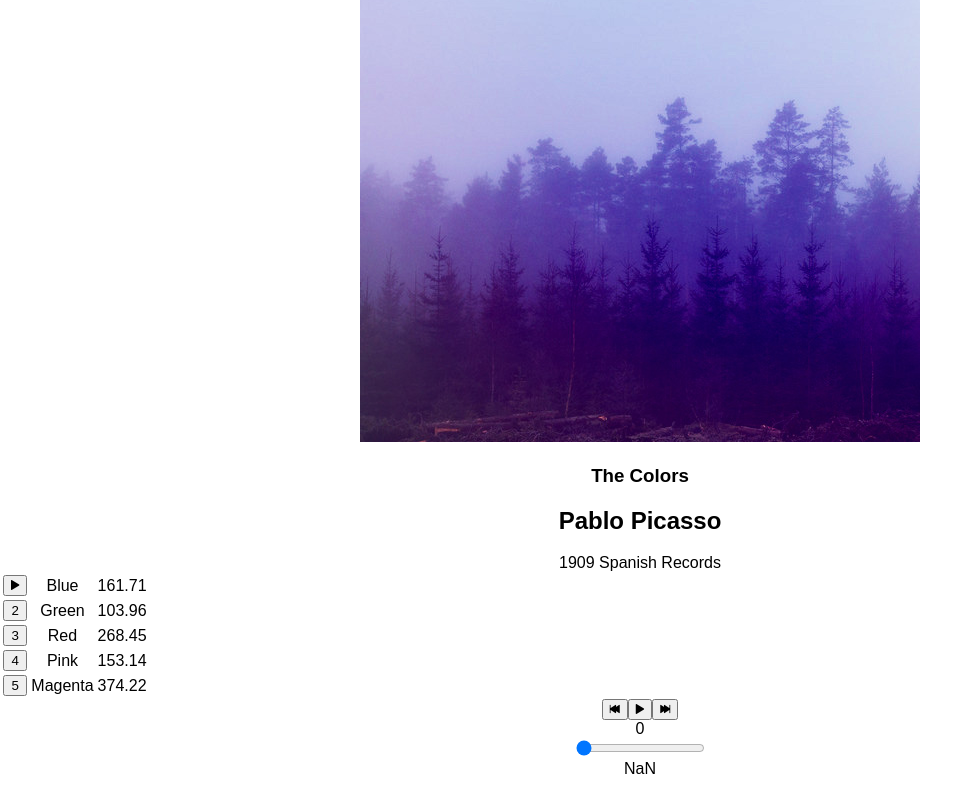
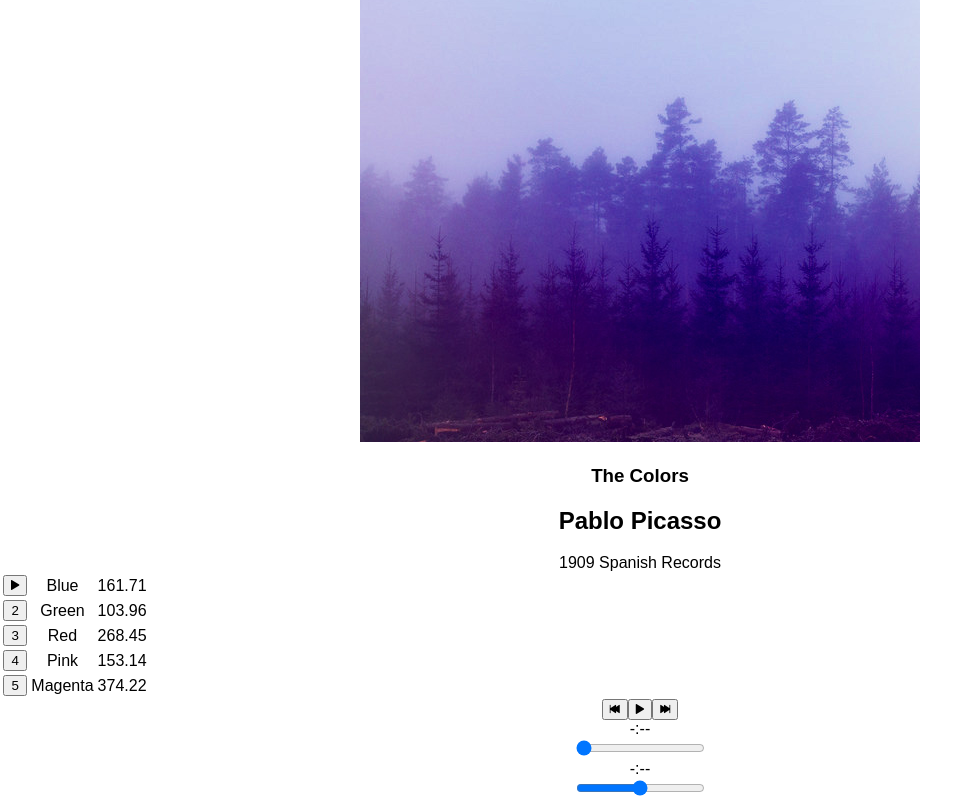
Before and after one commit to mmmeldz/Bloc-Jams-React, a React (Create React App) app: page /album/the-colors in a window 1280 px wide. Shown: the part 216-1016 px from the top of the page, without its empty margins (0-980 px from the left). Before the commit the page ends 994 px from the top, so only its background shows below. Built offline with nearby package versions, Linux system fonts and the light colour scheme.

Commit message:
Adding Volume Control and Time Format

```diff
--- a/src/components/Album.js
+++ b/src/components/Album.js
@@ -15,6 +15,7 @@ class Album extends Component {
       currentSong: album.songs[0],
       currentTime: 0,
       duration: album.songs[0].duration,
+      volume: .5,
       isPlaying: false
     };
 
@@ -89,6 +90,22 @@ handleNextClick() {
   this.setState({ currentTime: newTime });
 }
 
+formatTime(time) {
+  if (time){
+        const newTime = Math.floor(time / 60) + ':' + (((time%60) < 10) ? ('0' + (Math.floor(time % 60))) : (Math.floor(time % 60)));
+       return newTime;
+    } else {
+        return"-:--";
+    }
+}
+
+
+handleVolumeChange(e) {
+  const newVolume = e.target.value;
+  this.audioElement.volume = newVolume;
+  this.setState({ volume: newVolume });
+  }
+
   render() {
     return(
       <section className="album">
@@ -140,6 +157,8 @@ handleNextClick() {
          handlePrevClick={() => this.handlePrevClick()}
          handleNextClick={() => this.handleNextClick()}
          handleTimeChange={(e) => this.handleTimeChange(e)}
+         formatTime={this.formatTime}
+         handleVolumeChange={(e) => this.handleVolumeChange(e)}
          />
        </section>
     );
--- a/src/components/PlayerBar.js
+++ b/src/components/PlayerBar.js
@@ -16,7 +16,7 @@ class PlayerBar extends Component {
           </button>
         </section>
         <section  id="time-control">
-          <div className="current-time">{this.props.currentTime}</div>
+          <div className="current-time">{this.props.formatTime(this.props.currentTime)}</div>
           <input
           type="range"
           className="seek-bar"
@@ -26,7 +26,20 @@ class PlayerBar extends Component {
           step="0.01"
           onChange={this.props.handleTimeChange}
           />
-          <div className="total-time">{this.props.duration}</div>
+          <div className="total-time">{this.props.formatTime(this.props.duration)}</div>
+        </section>
+        <section id="volume-control">
+        <div
+        className="current-volume">{this.props.volume}</div>
+        <input
+          type="range"
+          className="seek-bar"
+          value={this.props.volume}
+          max="1"
+          min="0"
+          step="0.001"
+          onChange={this.props.handleVolumeChange}
+          />
         </section>
       </section>
     );
```
